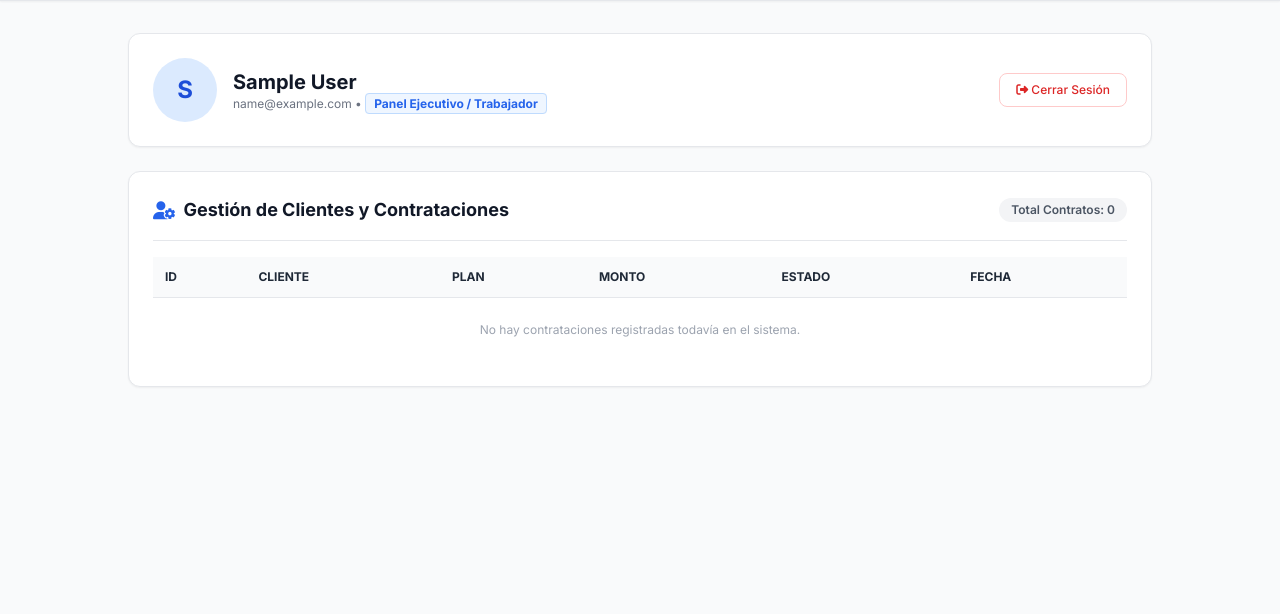
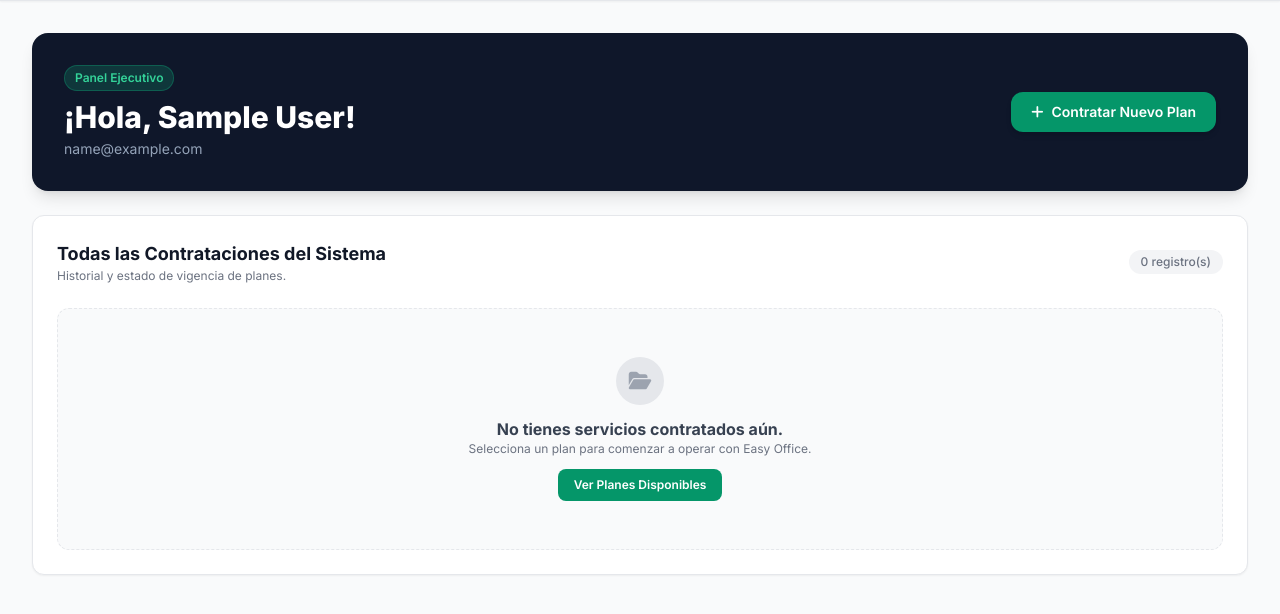
Before and after one commit to NatsuEz/Proyecto-Capstone-, a Django app: page /perfil/ in a window 1280 px wide. Shown: the part 120-734 px from the top of the page. Run offline with Django 5.2, Linux system fonts and the light colour scheme; the visitor is signed in with stand-in values (Sample User, id 1); data that the repository does not hold is empty; some libraries are stand-ins or nearby versions.

Commit message:
Feat: Agregar generacion de comprobante PDF y mejorar vistas de Perfil y CRM

```diff
--- a/src/servicios/templates/servicios/perfil.html
+++ b/src/servicios/templates/servicios/perfil.html
@@ -1,118 +1,123 @@
 {% extends "servicios/index.html" %}
+{% load humanize %}
 
 {% block title %}Mi Perfil - Easy Office{% endblock %}
 
 {% block content %}
-<div class="space-y-6 max-w-5xl mx-auto">
-    <!-- Header de Perfil -->
-    <div class="bg-white p-6 rounded-xl border border-gray-200 shadow-sm flex items-center justify-between">
-        <div class="flex items-center gap-4">
-            <div class="w-16 h-16 {% if es_trabajador %}bg-blue-100 text-blue-700{% else %}bg-emerald-100 text-emerald-700{% endif %} font-bold text-2xl rounded-full flex items-center justify-center">
-                {{ user.username|slice:":1"|upper }}
+<div class="space-y-6">
+
+    <!-- Banner de Bienvenida -->
+    <div class="bg-slate-900 text-white rounded-2xl p-6 sm:p-8 flex flex-col sm:flex-row justify-between items-start sm:items-center gap-4 shadow-lg">
+        <div>
+            <div class="flex items-center gap-2">
+                <span class="bg-emerald-500/20 text-emerald-400 text-xs px-2.5 py-1 rounded-full font-semibold border border-emerald-500/30">
+                    {% if es_trabajador %}Panel Ejecutivo{% else %}Panel Cliente{% endif %}
+                </span>
             </div>
-            <div>
-                <h1 class="text-xl font-bold text-gray-900">{{ user.get_full_name|default:user.username }}</h1>
-                <p class="text-xs text-gray-500">
-                    {{ user.email }} •
-                    {% if es_trabajador %}
-                        <span class="text-blue-600 font-bold bg-blue-50 px-2 py-0.5 rounded border border-blue-200">Panel Ejecutivo / Trabajador</span>
-                    {% else %}
-                        <span class="text-emerald-600 font-bold bg-emerald-50 px-2 py-0.5 rounded border border-emerald-200">Cliente Activo</span>
-                    {% endif %}
-                </p>
+            <h1 class="text-2xl sm:text-3xl font-extrabold mt-2">¡Hola, {{ user.get_full_name|default:user.username }}!</h1>
+            <p class="text-slate-400 text-xs sm:text-sm mt-1">{{ user.email }}</p>
         </div>
-        </div>
-        <a href="{% url 'logout' %}" class="px-4 py-2 border border-red-200 text-red-600 hover:bg-red-50 text-xs rounded-lg font-medium transition">
-            <i class="fa-solid fa-right-from-bracket"></i> Cerrar Sesión
+
+        <a href="{% url 'pasarela' %}" class="bg-emerald-600 hover:bg-emerald-700 text-white text-sm font-semibold px-5 py-2.5 rounded-xl transition shadow-md flex items-center gap-2">
+            <i class="fa-solid fa-plus"></i> Contratar Nuevo Plan
         </a>
     </div>
 
-    {% if es_trabajador %}
-        <!-- ================= PANEL DEL TRABAJADOR ================= -->
-        <div class="bg-white p-6 rounded-xl border border-gray-200 shadow-sm space-y-4">
-            <div class="flex justify-between items-center border-b pb-4">
-                <h2 class="text-lg font-bold text-gray-900 flex items-center gap-2">
-                    <i class="fa-solid fa-user-gear text-blue-600"></i> Gestión de Clientes y Contrataciones
+    <!-- Sección de Mis Servicios Contratados -->
+    <div class="bg-white rounded-xl border border-gray-200 shadow-sm p-6">
+        <div class="flex justify-between items-center mb-6">
+            <div>
+                <h2 class="text-lg font-bold text-gray-900">
+                    {% if es_trabajador %}Todas las Contrataciones del Sistema{% else %}Mis Servicios Activos{% endif %}
                 </h2>
-                <span class="text-xs bg-gray-100 text-gray-600 px-3 py-1 rounded-full font-semibold">Total Contratos: {{ contrataciones.count }}</span>
+                <p class="text-xs text-gray-500">Historial y estado de vigencia de planes.</p>
+            </div>
+            <span class="text-xs text-gray-500 bg-gray-100 px-3 py-1 rounded-full font-medium">
+                {{ contrataciones|length }} registro(s)
+            </span>
         </div>
 
-            <div class="overflow-x-auto">
-                <table class="w-full text-left text-xs text-gray-600">
-                    <thead class="bg-gray-50 text-gray-800 font-bold uppercase border-b">
-                        <tr>
-                            <th class="p-3">ID</th>
-                            <th class="p-3">Cliente</th>
-                            <th class="p-3">Plan</th>
-                            <th class="p-3">Monto</th>
-                            <th class="p-3">Estado</th>
-                            <th class="p-3">Fecha</th>
-                        </tr>
-                    </thead>
-                    <tbody class="divide-y divide-gray-100">
+        {% if contrataciones %}
+            <div class="grid gap-4 md:grid-cols-2">
                 {% for c in contrataciones %}
-                            <tr class="hover:bg-gray-50">
-                                <td class="p-3 font-bold">#{{ c.id }}</td>
-                                <td class="p-3 font-semibold text-gray-900">{{ c.usuario.username }}</td>
-                                <td class="p-3">{{ c.plan.nombre }}</td>
-                                <td class="p-3 font-bold text-gray-900">${{ c.monto_pagado }}</td>
-                                <td class="p-3">
-                                    <span class="px-2 py-1 rounded text-[10px] font-bold
-                                        {% if c.estado == 'ACTIVO' %}bg-emerald-100 text-emerald-800{% elif c.estado == 'PENDIENTE' %}bg-amber-100 text-amber-800{% else %}bg-red-100 text-red-800{% endif %}">
+                    <div class="border border-gray-200 hover:border-emerald-500 rounded-xl p-5 transition bg-white shadow-xs space-y-4">
+
+                        <!-- Header de la tarjeta -->
+                        <div class="flex justify-between items-start border-b pb-3 border-gray-100">
+                            <div>
+                                <span class="text-[10px] uppercase font-bold tracking-wider text-gray-400">Folio #{{ c.id }}</span>
+                                <h3 class="font-bold text-gray-900 text-base leading-tight">{{ c.plan.nombre }}</h3>
+                            </div>
+
+                            {% if c.estado == 'ACTIVO' %}
+                                <span class="bg-emerald-100 text-emerald-800 text-xs px-2.5 py-1 rounded-full font-bold inline-flex items-center gap-1">
+                                    <span class="w-1.5 h-1.5 rounded-full bg-emerald-500 animate-pulse"></span> Activo
+                                </span>
+                            {% else %}
+                                <span class="bg-gray-100 text-gray-600 text-xs px-2.5 py-1 rounded-full font-bold">
                                     {{ c.estado }}
                                 </span>
-                                </td>
-                                <td class="p-3 text-gray-400">{{ c.fecha_inicio|date:"d/m/Y H:i" }}</td>
-                            </tr>
-                        {% empty %}
-                            <tr>
-                                <td colspan="6" class="p-6 text-center text-gray-400">No hay contrataciones registradas todavía en el sistema.</td>
-                            </tr>
-                        {% endfor %}
-                    </tbody>
-                </table>
+                            {% endif %}
+                        </div>
+
+                        <!-- Detalles -->
+                        <div class="grid grid-cols-2 gap-3 text-xs">
+                            <div>
+                                <span class="text-gray-400 block">Fecha Inicio</span>
+                                <span class="font-semibold text-gray-700">{{ c.fecha_inicio|date:"d/m/Y" }}</span>
+                            </div>
+                            <div>
+                                <span class="text-gray-400 block">Vencimiento</span>
+                                <span class="font-semibold text-gray-700">{{ c.fecha_vencimiento|date:"d/m/Y" }}</span>
+                            </div>
+                            <div>
+                                <span class="text-gray-400 block">Monto Pagado</span>
+                                <span class="font-bold text-emerald-600">${{ c.monto_pagado|intcomma }} CLP</span>
+                            </div>
+                            <div>
+                                <span class="text-gray-400 block">Días Restantes</span>
+                                <span class="font-bold {% if c.dias_restantes > 30 %}text-emerald-600{% elif c.dias_restantes > 0 %}text-amber-600{% else %}text-red-600{% endif %}">
+                                    {% if c.dias_restantes > 0 %}
+                                        {{ c.dias_restantes }} días
+                                    {% else %}
+                                        Vencido
+                                    {% endif %}
+                                </span>
                             </div>
                         </div>
 
-    {% else %}
-        <!-- ================= PANEL DEL CLIENTE ================= -->
-        <div class="grid grid-cols-1 md:grid-cols-2 gap-6">
-            <div class="bg-white p-6 rounded-xl border border-gray-200 shadow-sm">
-                <h2 class="font-bold text-gray-900 mb-4 flex items-center gap-2">
-                    <i class="fa-solid fa-file-contract text-emerald-600"></i> Mis Servicios Contratados
-                </h2>
+                        {% if es_trabajador %}
+                            <div class="pt-2 border-t border-gray-100 text-xs text-gray-500">
+                                <span class="font-bold">Cliente:</span> {{ c.cliente.razon_social }} ({{ c.cliente.email }})
+                            </div>
+                        {% endif %}
 
-                <div class="space-y-3">
-                    {% for c in contrataciones %}
-                        <div class="border rounded-lg p-3 bg-gray-50 text-xs space-y-1">
-                            <div class="flex justify-between font-bold">
-                                <span class="text-gray-900">{{ c.plan.nombre }}</span>
-                                <span class="text-emerald-600 font-semibold">{{ c.estado }}</span>
+                        <!-- Acciones: Botón de Descarga PDF -->
+                        <div class="pt-2 border-t border-gray-100 flex justify-end">
+                            <a href="{% url 'descargar_comprobante' c.id %}" target="_blank" class="inline-flex items-center gap-1.5 text-xs text-slate-600 hover:text-emerald-600 font-semibold transition">
+                                <i class="fa-solid fa-file-pdf text-red-500"></i> Descargar Comprobante PDF
+                            </a>
                         </div>
-                            <p class="text-gray-500">Monto: ${{ c.monto_pagado }} CLP</p>
-                            <p class="text-gray-400 text-[10px]">Fecha: {{ c.fecha_inicio|date:"d/m/Y" }}</p>
-                        </div>
-                    {% empty %}
-                        <div class="text-center py-6 text-gray-400 text-xs border border-dashed rounded-lg">
-                            Aún no has contratado ningún servicio.
-                            <a href="{% url 'pasarela' %}" class="block mt-2 text-emerald-600 font-bold hover:underline">Ver Planes Disponibles →</a>
+
                     </div>
                 {% endfor %}
             </div>
+        {% else %}
+            <!-- Estado Vacío -->
+            <div class="text-center py-12 bg-gray-50 rounded-xl border border-dashed border-gray-200 space-y-3">
+                <div class="w-12 h-12 bg-gray-200 text-gray-400 rounded-full flex items-center justify-center mx-auto text-xl">
+                    <i class="fa-solid fa-folder-open"></i>
                 </div>
-
-            <div class="bg-white p-6 rounded-xl border border-gray-200 shadow-sm">
-                <h2 class="font-bold text-gray-900 mb-4 flex items-center gap-2">
-                    <i class="fa-solid fa-building text-emerald-600"></i> Datos de la Empresa
-                </h2>
-                <div class="text-xs space-y-2 text-gray-600">
-                    <p><strong class="text-gray-800">RUT Empresa:</strong> {{ user.perfilcliente.rut_empresa|default:"No registrado" }}</p>
-                    <p><strong class="text-gray-800">Razón Social:</strong> {{ user.perfilcliente.razon_social|default:"No registrada" }}</p>
-                    <p><strong class="text-gray-800">Teléfono:</strong> {{ user.perfilcliente.telefono|default:"No registrado" }}</p>
-                    <p><strong class="text-gray-800">Dirección:</strong> {{ user.perfilcliente.direccion|default:"Dirección Tributaria Providencia #1234" }}</p>
+                <div>
+                    <p class="font-bold text-gray-700">No tienes servicios contratados aún.</p>
+                    <p class="text-xs text-gray-500">Selecciona un plan para comenzar a operar con Easy Office.</p>
                 </div>
-            </div>
+                <a href="{% url 'pasarela' %}" class="inline-block bg-emerald-600 hover:bg-emerald-700 text-white text-xs font-semibold px-4 py-2 rounded-lg transition">
+                    Ver Planes Disponibles
+                </a>
             </div>
         {% endif %}
     </div>
+
+</div>
 {% endblock %}
--- a/src/servicios/urls.py
+++ b/src/servicios/urls.py
@@ -3,9 +3,15 @@ from . import views
 
 urlpatterns = [
     path('', views.pasarela_view, name='pasarela'),
+    path('registro/', views.registro_view, name='registro'),
     path('login/', views.login_view, name='login'),
-    path('registro/', views.registro_view, name='registro'),
     path('logout/', views.logout_view, name='logout'),
     path('perfil/', views.perfil_view, name='perfil'),
     path('procesar-pago/', views.procesar_pago_view, name='procesar_pago'),
+    path('comprobante/<int:contratacion_id>/pdf/', views.descargar_comprobante_pdf, name='descargar_comprobante_pdf'),
+    path('comprobante/<int:contratacion_id>/pdf/', views.descargar_comprobante_pdf, name='descargar_comprobante'),
+
+    # Rutas CRM Ejecutivo
+    path('crm/', views.crm_dashboard_view, name='crm_dashboard'),
+    path('crm/cambiar-estado/<int:contratacion_id>/', views.cambiar_estado_contratacion, name='cambiar_estado_contratacion'),
 ]
--- a/src/servicios/views.py
+++ b/src/servicios/views.py
@@ -1,18 +1,29 @@
+import json
+import io
+from datetime import date
+
 from django.shortcuts import render, redirect
 from django.contrib.auth import login, logout as django_logout, authenticate
 from django.contrib.auth.forms import AuthenticationForm
 from django.contrib.auth.decorators import login_required
+from django.contrib.admin.views.decorators import staff_member_required
 from django.views.decorators.http import require_POST
-from django.http import JsonResponse
+from django.http import JsonResponse, FileResponse, Http404
 from django.utils import timezone
-import json
+
+from reportlab.lib.pagesizes import letter
+from reportlab.lib import colors
+from reportlab.platypus import SimpleDocTemplate, Paragraph, Spacer, Table, TableStyle
+from reportlab.lib.styles import getSampleStyleSheet, ParagraphStyle
 
 from .forms import RegistroClienteForm
 from .models import Plan, Contratacion, Cliente
 
+
 def pasarela_view(request):
     planes = Plan.objects.filter(activo=True).order_by('precio_mensual')
     return render(request, 'servicios/pasarela.html', {'planes': planes})
+
 
 def registro_view(request):
     if request.method == 'POST':
@@ -23,6 +34,7 @@ def registro_view(request):
     else:
         form = RegistroClienteForm()
     return render(request, 'servicios/registro.html', {'form': form})
+
 
 def login_view(request):
     if request.user.is_authenticated:
@@ -45,33 +57,46 @@ def login_view(request):
 
     return render(request, 'servicios/login.html', {'form': form, 'error_message': error_message})
 
+
+@login_required
 def perfil_view(request):
-    if not request.user.is_authenticated:
-        return redirect('login')
+    hoy = date.today()
 
-    # Si el usuario es TRABAJADOR / EJECUTIVO (is_staff = True)
+    # Si es TRABAJADOR / EJECUTIVO (is_staff = True)
     if request.user.is_staff:
-        todas_contrataciones = Contratacion.objects.all().order_by('-fecha_contratacion')
-        todos_clientes = Cliente.objects.all()
+        todas_contrataciones = Contratacion.objects.all().select_related('cliente', 'plan').order_by('-fecha_inicio')
+
+        for c in todas_contrataciones:
+            c.dias_restantes = (c.fecha_vencimiento - hoy).days if c.fecha_vencimiento else 0
 
         context = {
             'es_trabajador': True,
             'contrataciones': todas_contrataciones,
-            'clientes': todos_clientes,
+            'clientes': Cliente.objects.all(),
+            'hoy': hoy
         }
     else:
-        # Si es CLIENTE busca por su correo/RUT vinculado
-        mis_contrataciones = Contratacion.objects.filter(cliente__email=request.user.email).order_by('-fecha_contratacion')
+        # Busca por su correo electrónico vinculado
+        mis_contrataciones = Contratacion.objects.filter(
+            cliente__email=request.user.email
+        ).select_related('plan').order_by('-fecha_inicio')
+
+        for c in mis_contrataciones:
+            c.dias_restantes = (c.fecha_vencimiento - hoy).days if c.fecha_vencimiento else 0
+
         context = {
             'es_trabajador': False,
             'contrataciones': mis_contrataciones,
+            'hoy': hoy
         }
 
     return render(request, 'servicios/perfil.html', context)
 
+
 def logout_view(request):
     django_logout(request)
     return redirect('pasarela')
+
 
 @login_required
 @require_POST
@@ -79,30 +104,214 @@ def procesar_pago_view(request):
     try:
         data = json.loads(request.body)
         plan_nombre = data.get('plan_nombre')
-        rut_cliente = data.get('rut_cliente')
 
-        plan = Plan.objects.get(nombre=plan_nombre)
-        cliente = Cliente.objects.get(rut=rut_cliente)
+        plan = Plan.objects.get(nombre=plan_nombre, activo=True)
 
-        # Registrar la contratación en la Base de Datos
+        cliente, _ = Cliente.objects.get_or_create(
+            email=request.user.email,
+            defaults={
+                'rut': request.user.username,
+                'razon_social': request.user.get_full_name() or request.user.username,
+                'email': request.user.email,
+            }
+        )
+
+        monto = getattr(plan, 'precio_anual', None)
+        if not monto or monto <= 0:
+            monto = plan.precio_mensual
+
         contratacion = Contratacion.objects.create(
             cliente=cliente,
             plan=plan,
             fecha_inicio=timezone.now().date(),
             fecha_vencimiento=timezone.now().date() + timezone.timedelta(days=365),
-            monto_pagado=plan.precio_anual if plan.precio_anual > 0 else plan.precio_mensual,
+            monto_pagado=monto,
             estado='ACTIVO'
         )
+
+        folio = getattr(contratacion, 'folio', contratacion.id)
 
         return JsonResponse({
             'status': 'success',
             'mensaje': 'Contratación realizada exitosamente',
             'contratacion_id': contratacion.id,
-            'folio': contratacion.folio
+            'folio': folio
         })
+
     except Plan.DoesNotExist:
-        return JsonResponse({'status': 'error', 'mensaje': 'El plan seleccionado no existe.'}, status=400)
-    except Cliente.DoesNotExist:
-        return JsonResponse({'status': 'error', 'mensaje': 'El cliente especificado no está registrado.'}, status=400)
+        return JsonResponse({'status': 'error', 'mensaje': 'El plan seleccionado no existe o no se encuentra activo.'}, status=400)
     except Exception as e:
         return JsonResponse({'status': 'error', 'mensaje': str(e)}, status=500)
+
+
+@staff_member_required
+def crm_dashboard_view(request):
+    query = request.GET.get('q', '').strip()
+    estado_filtro = request.GET.get('estado', '')
+
+    contrataciones = Contratacion.objects.all().select_related('cliente', 'plan').order_by('-fecha_inicio')
+
+    if query:
+        contrataciones = contrataciones.filter(
+            cliente__rut__icontains=query
+        ) | contrataciones.filter(
+            cliente__razon_social__icontains=query
+        ) | contrataciones.filter(
+            cliente__email__icontains=query
+        )
+
+    if estado_filtro:
+        contrataciones = contrataciones.filter(estado=estado_filtro)
+
+    hoy = date.today()
+    for c in contrataciones:
+        c.dias_restantes = (c.fecha_vencimiento - hoy).days if c.fecha_vencimiento else 0
+
+    context = {
+        'contrataciones': contrataciones,
+        'query': query,
+        'estado_filtro': estado_filtro,
+        'total_clientes': Cliente.objects.count(),
+        'total_activas': Contratacion.objects.filter(estado='ACTIVO').count(),
+    }
+
+    return render(request, 'servicios/crm_dashboard.html', context)
+
+
+@staff_member_required
+@require_POST
+def cambiar_estado_contratacion(request, contratacion_id):
+    try:
+        data = json.loads(request.body)
+        nuevo_estado = data.get('estado')
+
+        contratacion = Contratacion.objects.get(id=contratacion_id)
+        contratacion.estado = nuevo_estado
+        contratacion.save()
+
+        return JsonResponse({'status': 'success', 'mensaje': f'Estado actualizado a {nuevo_estado}'})
+    except Contratacion.DoesNotExist:
+        return JsonResponse({'status': 'error', 'mensaje': 'Contratación no encontrada'}, status=404)
+    except Exception as e:
+        return JsonResponse({'status': 'error', 'mensaje': str(e)}, status=500)
+
+
+@login_required
+def descargar_comprobante_pdf(request, contratacion_id):
+    try:
+        if request.user.is_staff:
+            contratacion = Contratacion.objects.get(id=contratacion_id)
+        else:
+            contratacion = Contratacion.objects.get(id=contratacion_id, cliente__email=request.user.email)
+    except Contratacion.DoesNotExist:
+        raise Http404("El comprobante solicitado no existe o no tienes permiso para verlo.")
+
+    buffer = io.BytesIO()
+    doc = SimpleDocTemplate(
+        buffer,
+        pagesize=letter,
+        rightMargin=40, leftMargin=40, topMargin=40, bottomMargin=40
+    )
+
+    story = []
+    styles = getSampleStyleSheet()
+
+    titulo_style = ParagraphStyle(
+        'TituloPDF',
+        parent=styles['Heading1'],
+        fontName='Helvetica-Bold',
+        fontSize=20,
+        leading=24,
+        textColor=colors.HexColor("#0F172A")
+    )
+    subtitulo_style = ParagraphStyle(
+        'SubtituloPDF',
+        parent=styles['Normal'],
+        fontName='Helvetica',
+        fontSize=10,
+        textColor=colors.HexColor("#64748B")
+    )
+    seccion_style = ParagraphStyle(
+        'SeccionPDF',
+        parent=styles['Heading2'],
+        fontName='Helvetica-Bold',
+        fontSize=12,
+        leading=16,
+        textColor=colors.HexColor("#059669"),
+        spaceBefore=15,
+        spaceAfter=5
+    )
+
+    story.append(Paragraph("EASY OFFICE", titulo_style))
+    story.append(Paragraph("Comprobante Oficial de Contratación de Servicios", subtitulo_style))
+    story.append(Spacer(1, 15))
+
+    datos_resumen = [
+        [
+            Paragraph(f"<b>Folio Contrato:</b> #{contratacion.id}", styles['Normal']),
+            Paragraph(f"<b>Fecha de Emisión:</b> {timezone.now().strftime('%d/%m/%Y %H:%M')}", styles['Normal'])
+        ],
+        [
+            Paragraph(f"<b>Estado:</b> <font color='#059669'><b>{contratacion.estado}</b></font>", styles['Normal']),
+            Paragraph("<b>Vigencia:</b> 1 Año", styles['Normal'])
+        ]
+    ]
+    t_resumen = Table(datos_resumen, colWidths=[260, 260])
+    t_resumen.setStyle(TableStyle([
+        ('BACKGROUND', (0,0), (-1,-1), colors.HexColor("#F8FAFC")),
+        ('PADDING', (0,0), (-1,-1), 8),
+        ('BOX', (0,0), (-1,-1), 0.5, colors.HexColor("#E2E8F0")),
+        ('VALIGN', (0,0), (-1,-1), 'MIDDLE'),
+    ]))
+    story.append(t_resumen)
+    story.append(Spacer(1, 15))
+
+    story.append(Paragraph("Detalles del Cliente", seccion_style))
+    cliente = contratacion.cliente
+    datos_cliente = [
+        [Paragraph("<b>Razón Social / Nombre:</b>", styles['Normal']), Paragraph(str(cliente.razon_social), styles['Normal'])],
+        [Paragraph("<b>RUT:</b>", styles['Normal']), Paragraph(str(cliente.rut), styles['Normal'])],
+        [Paragraph("<b>Email de Contacto:</b>", styles['Normal']), Paragraph(str(cliente.email), styles['Normal'])],
+    ]
+    t_cliente = Table(datos_cliente, colWidths=[150, 370])
+    t_cliente.setStyle(TableStyle([
+        ('GRID', (0,0), (-1,-1), 0.5, colors.HexColor("#E2E8F0")),
+        ('PADDING', (0,0), (-1,-1), 6),
+    ]))
+    story.append(t_cliente)
+    story.append(Spacer(1, 15))
+
+    story.append(Paragraph("Detalles del Plan y Pago", seccion_style))
+    plan = contratacion.plan
+    monto_fmt = f"${contratacion.monto_pagado:,.0f} CLP" if contratacion.monto_pagado else "$0 CLP"
+
+    datos_plan = [
+        [Paragraph("<b>Plan</b>", styles['Normal']), Paragraph("<b>Periodo</b>", styles['Normal']), Paragraph("<b>Monto Pagado</b>", styles['Normal'])],
+        [
+            Paragraph(str(plan.nombre), styles['Normal']),
+            Paragraph(f"{contratacion.fecha_inicio.strftime('%d/%m/%Y')} al {contratacion.fecha_vencimiento.strftime('%d/%m/%Y')}", styles['Normal']),
+            Paragraph(monto_fmt, styles['Normal'])
+        ]
+    ]
+    t_plan = Table(datos_plan, colWidths=[200, 200, 120])
+    t_plan.setStyle(TableStyle([
+        ('BACKGROUND', (0,0), (-1,0), colors.HexColor("#0F172A")),
+        ('TEXTCOLOR', (0,0), (-1,0), colors.white),
+        ('GRID', (0,0), (-1,-1), 0.5, colors.HexColor("#CBD5E1")),
+        ('PADDING', (0,0), (-1,-1), 8),
+        ('ALIGN', (2,0), (2,-1), 'RIGHT'),
+    ]))
+    story.append(t_plan)
+    story.append(Spacer(1, 25))
+
+    nota_legal = Paragraph(
+        "Este documento sirve como comprobante oficial de la recepción de solicitud de contratación en la plataforma Easy Office.",
+        ParagraphStyle('NotaPDF', parent=styles['Normal'], fontSize=8, textColor=colors.HexColor("#94A3B8"))
+    )
+    story.append(nota_legal)
+
+    doc.build(story)
+    buffer.seek(0)
+
+    filename = f"Comprobante_EasyOffice_Folio_{contratacion.id}.pdf"
+    return FileResponse(buffer, as_attachment=True, filename=filename)
```
Also changed, not shown: src/servicios/templates/servicios/crm_dashboard.html (added, +177 -0 lines). Lines whose indentation alone changed are shown as unchanged.
